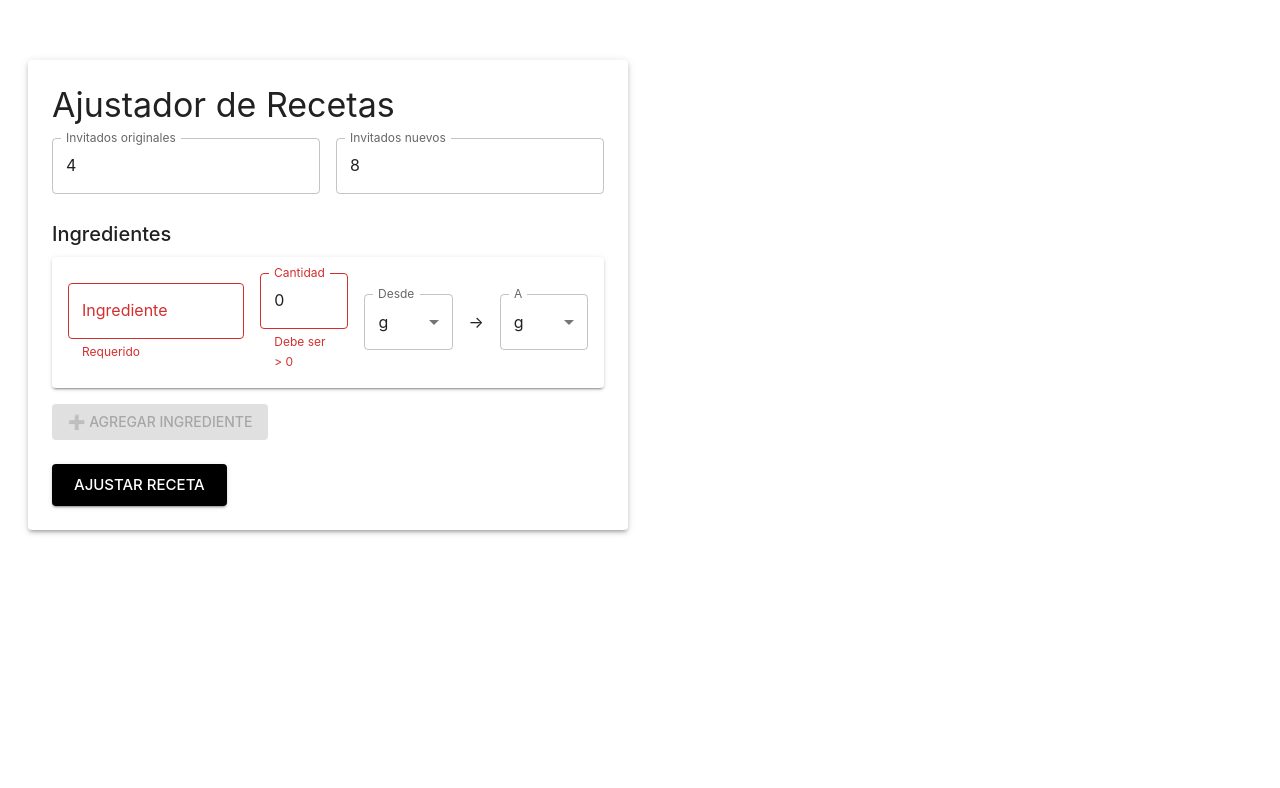
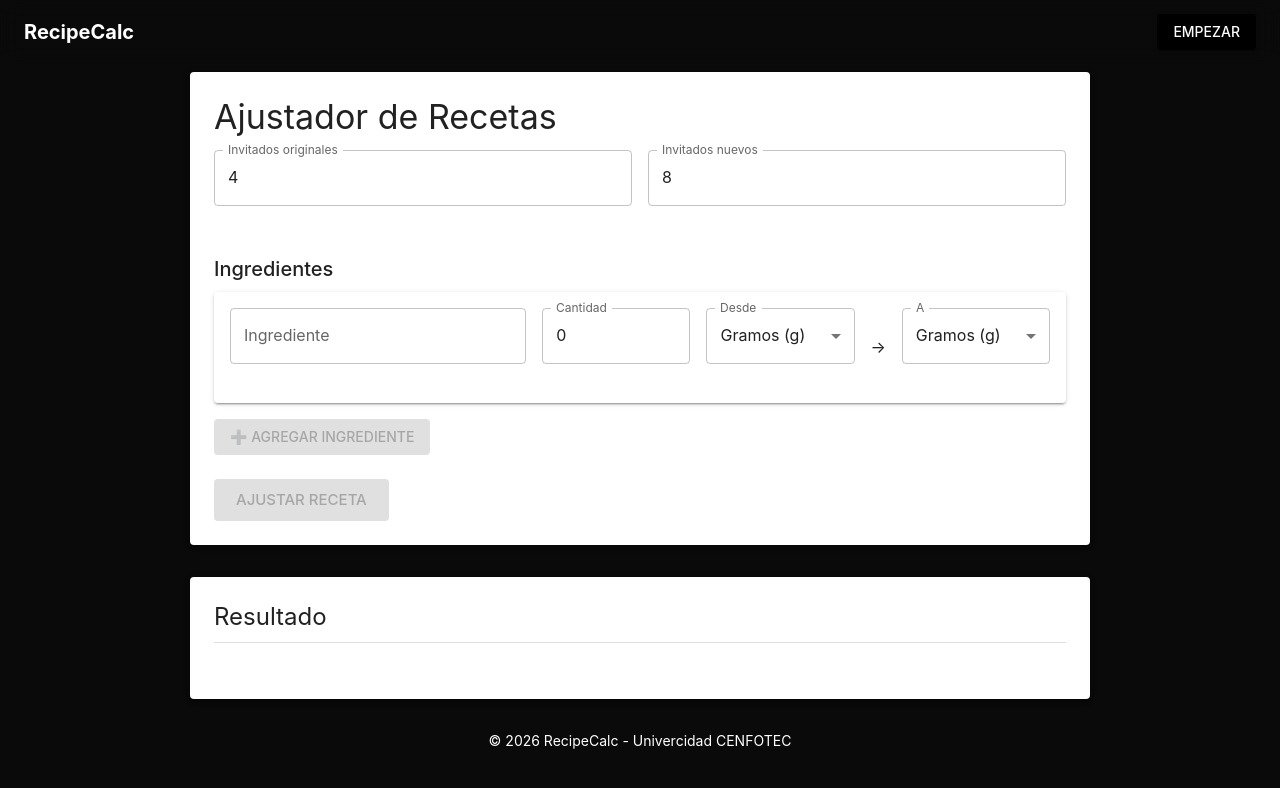
Before and after one commit to squirosac-creator/CalculadoraDeRecetas, a React (Vite) app: page /#/app in a window 1280 px wide. Shown: the top 788 px of the page. Built offline with nearby package versions, Linux system fonts and the light colour scheme.

Commit message:
mas unidades

```diff
--- a/src/components/IngredientsForm/IngredientsForm.tsx
+++ b/src/components/IngredientsForm/IngredientsForm.tsx
@@ -1,29 +1,63 @@
+/** @format */
+
 import type { Ingrediente } from "../../types";
-import { FACTORES } from "../../constants/units";
+import { UNIDADES, conversionValida, LABEL_UNIDADES } from "../../constants/units";
 
-import { Box, TextField, Select, MenuItem, Typography, Button, Paper, FormControl, InputLabel, FormHelperText } from "@mui/material";
+import {
+  Box,
+  TextField,
+  Select,
+  MenuItem,
+  Typography,
+  Button,
+  Paper,
+  FormControl,
+  InputLabel,
+  FormHelperText,
+} from "@mui/material";
+import { useState, useEffect } from "react";
 
 type Props = {
   ingredientes: Ingrediente[];
   onChange: (index: number, campo: keyof Ingrediente, valor: string | number) => void;
   onAdd: () => void;
+  onValidationChange?: (hayErrores: boolean) => void; // 👈 clave
 };
 
-export default function IngredientsForm({ ingredientes, onChange, onAdd }: Props) {
-  const conversionValida = (ing: Ingrediente) => !!FACTORES[ing.unidadEntrada]?.[ing.unidadSalida];
+export default function IngredientsForm({
+  ingredientes,
+  onChange,
+  onAdd,
+  onValidationChange,
+}: Props) {
+  const [touched, setTouched] = useState<
+    Record<number, Partial<Record<keyof Ingrediente, boolean>>>
+  >({});
 
-  const hayErrores = ingredientes.some((ing) => !ing.nombre.trim() || ing.cantidad <= 0 || !conversionValida(ing));
+  const esConversionValida = (ing: Ingrediente) =>
+    conversionValida(ing.unidadEntrada, ing.unidadSalida);
+
+  const hayErrores = ingredientes.some(
+    (ing) =>
+      !ing.nombre.trim() ||
+      ing.cantidad <= 0 ||
+      (!ing.unidadEntrada || !ing.unidadSalida ? false : !esConversionValida(ing)),
+  );
+
+  useEffect(() => {
+    onValidationChange?.(hayErrores);
+  }, [hayErrores]);
 
   return (
     <Box>
-      <Typography variant="h6" gutterBottom>
+      <Typography variant='h6' gutterBottom>
         Ingredientes
       </Typography>
 
       {ingredientes.map((ing, index) => {
         const errorNombre = !ing.nombre.trim();
         const errorCantidad = ing.cantidad <= 0;
-        const errorConversion = !conversionValida(ing);
+        const errorConversion = ing.unidadEntrada && ing.unidadSalida && !esConversionValida(ing);
 
         return (
           <Paper
@@ -38,55 +72,116 @@ export default function IngredientsForm({ ingredientes, onChange, onAdd }: Props
               alignItems: "center",
             }}
           >
-            {/* Nombre */}
             <TextField
-              label="Ingrediente"
+              label='Ingrediente'
               value={ing.nombre}
-              error={errorNombre}
-              helperText={errorNombre ? "Requerido" : ""}
+              error={!!(touched[index]?.nombre && errorNombre)}
+              helperText={touched[index]?.nombre && errorNombre ? "Requerido" : " "}
               onChange={(e) => onChange(index, "nombre", e.target.value)}
+              onBlur={() =>
+                setTouched((prev) => ({
+                  ...prev,
+                  [index]: { ...prev[index], nombre: true },
+                }))
+              }
             />
 
-            {/* Cantidad */}
             <TextField
-              label="Cantidad"
-              type="number"
+              label='Cantidad'
+              type='number'
               value={ing.cantidad}
-              error={errorCantidad}
-              helperText={errorCantidad ? "Debe ser > 0" : ""}
+              error={!!(touched[index]?.cantidad && errorCantidad)}
+              helperText={touched[index]?.cantidad && errorCantidad ? "Debe ser > 0" : " "}
               inputProps={{ min: 0 }}
               onChange={(e) => onChange(index, "cantidad", Number(e.target.value))}
+              onBlur={() =>
+                setTouched((prev) => ({
+                  ...prev,
+                  [index]: { ...prev[index], cantidad: true },
+                }))
+              }
             />
 
-            {/* Unidad entrada */}
             <FormControl>
               <InputLabel>Desde</InputLabel>
-              <Select label="Desde" value={ing.unidadEntrada} onChange={(e) => onChange(index, "unidadEntrada", e.target.value)}>
-                <MenuItem value="g">g</MenuItem>
-                <MenuItem value="kg">kg</MenuItem>
-                <MenuItem value="ml">ml</MenuItem>
-                <MenuItem value="l">l</MenuItem>
+              <Select
+                label='Desde'
+                value={ing.unidadEntrada}
+                displayEmpty
+                onChange={(e) => {
+                  const value = e.target.value;
+
+                  onChange(index, "unidadEntrada", value);
+
+                  if (!ing.unidadSalida) {
+                    onChange(index, "unidadSalida", value);
+                  }
+                }}
+                onBlur={() =>
+                  setTouched((prev) => ({
+                    ...prev,
+                    [index]: { ...prev[index], unidadEntrada: true },
+                  }))
+                }
+              >
+                <MenuItem value=''>
+                  <em>Seleccionar</em>
+                </MenuItem>
+
+                {UNIDADES.map((u) => (
+                  <MenuItem key={u} value={u}>
+                    {LABEL_UNIDADES[u]}
+                  </MenuItem>
+                ))}
               </Select>
+
+              <FormHelperText> </FormHelperText>
             </FormControl>
 
-            <Typography textAlign="center">→</Typography>
+            <Typography textAlign='center'>→</Typography>
 
-            {/* Unidad salida */}
-            <FormControl error={errorConversion}>
+            <FormControl error={!!(touched[index]?.unidadSalida && errorConversion)}>
               <InputLabel>A</InputLabel>
-              <Select label="A" value={ing.unidadSalida} onChange={(e) => onChange(index, "unidadSalida", e.target.value)}>
-                <MenuItem value="g">g</MenuItem>
-                <MenuItem value="kg">kg</MenuItem>
-                <MenuItem value="ml">ml</MenuItem>
-                <MenuItem value="l">l</MenuItem>
+              <Select
+                label='A'
+                value={ing.unidadSalida}
+                displayEmpty
+                onChange={(e) => {
+                  const value = e.target.value;
+
+                  onChange(index, "unidadSalida", value);
+
+                  if (!ing.unidadEntrada) {
+                    onChange(index, "unidadEntrada", value);
+                  }
+                }}
+                onBlur={() =>
+                  setTouched((prev) => ({
+                    ...prev,
+                    [index]: { ...prev[index], unidadSalida: true },
+                  }))
+                }
+              >
+                <MenuItem value=''>
+                  <em>Seleccionar</em>
+                </MenuItem>
+
+                {UNIDADES.map((u) => (
+                  <MenuItem key={u} value={u}>
+                    {LABEL_UNIDADES[u]}
+                  </MenuItem>
+                ))}
               </Select>
-              {errorConversion && <FormHelperText>Conversión inválida</FormHelperText>}
+
+              <FormHelperText>
+                {touched[index]?.unidadSalida && errorConversion ? "Conversión inválida" : " "}
+              </FormHelperText>
             </FormControl>
           </Paper>
         );
       })}
 
-      <Button variant="contained" onClick={onAdd} disabled={hayErrores}>
+      <Button variant='contained' onClick={onAdd} disabled={hayErrores}>
         ➕ Agregar ingrediente
       </Button>
     </Box>
--- a/src/components/RecipeForm/RecipeForm.tsx
+++ b/src/components/RecipeForm/RecipeForm.tsx
@@ -1,4 +1,6 @@
-import React from "react";
+/** @format */
+
+import React, { useState } from "react";
 import { Box, TextField, Typography, Button, Alert, Paper } from "@mui/material";
 
 type Props = {
@@ -20,8 +22,16 @@ export default function RecipeForm({
   error,
   children,
 }: Props) {
+  const [errorIngredientes, setErrorIngredientes] = useState(false);
+
   const errorInvitadosOriginales = invitadosOriginales <= 0;
   const errorInvitadosNuevos = invitadosNuevos <= 0;
+
+  const handleSubmit = () => {
+    if (errorInvitadosOriginales || errorInvitadosNuevos || errorIngredientes) return;
+
+    onSubmit();
+  };
 
   return (
     <Paper
@@ -33,42 +43,52 @@ export default function RecipeForm({
         mt: 4,
       }}
     >
-      <Typography variant="h4" gutterBottom>
+      <Typography variant='h4' gutterBottom>
         Ajustador de Recetas
       </Typography>
 
       {error && (
-        <Alert severity="error" sx={{ mb: 2 }}>
+        <Alert severity='error' sx={{ mb: 2 }}>
           {error}
         </Alert>
       )}
 
-      <Box display="grid" gridTemplateColumns={{ xs: "1fr", sm: "1fr 1fr" }} gap={2} mb={3}>
+      <Box display='grid' gridTemplateColumns={{ xs: "1fr", sm: "1fr 1fr" }} gap={2} mb={3}>
         <TextField
-          label="Invitados originales"
-          type="number"
+          label='Invitados originales'
+          type='number'
           value={invitadosOriginales}
           error={errorInvitadosOriginales}
-          helperText={errorInvitadosOriginales ? "Debe ser mayor que 0" : ""}
+          helperText={errorInvitadosOriginales ? "Debe ser mayor que 0" : " "}
           inputProps={{ min: 1 }}
           onChange={(e) => setInvitadosOriginales(Number(e.target.value))}
         />
 
         <TextField
-          label="Invitados nuevos"
-          type="number"
+          label='Invitados nuevos'
+          type='number'
           value={invitadosNuevos}
           error={errorInvitadosNuevos}
-          helperText={errorInvitadosNuevos ? "Debe ser mayor que 0" : ""}
+          helperText={errorInvitadosNuevos ? "Debe ser mayor que 0" : " "}
           inputProps={{ min: 1 }}
           onChange={(e) => setInvitadosNuevos(Number(e.target.value))}
         />
       </Box>
 
-      {/* Ingredientes */}
-      <Box mb={3}>{children}</Box>
+      <Box mb={3}>
+        {React.isValidElement(children)
+          ? React.cloneElement(children as any, {
+              onValidationChange: setErrorIngredientes,
+            })
+          : children}
+      </Box>
 
-      <Button variant="contained" size="large" onClick={onSubmit} disabled={errorInvitadosOriginales || errorInvitadosNuevos}>
+      <Button
+        variant='contained'
+        size='large'
+        onClick={handleSubmit}
+        disabled={errorInvitadosOriginales || errorInvitadosNuevos || errorIngredientes}
+      >
         Ajustar receta
       </Button>
     </Paper>
--- a/src/components/ResultList/ResultList.tsx
+++ b/src/components/ResultList/ResultList.tsx
@@ -1,3 +1,5 @@
+/** @format */
+
 import type { IngredienteResultado } from "../../types";
 import { Typography, List, ListItem, ListItemText, Paper, Divider } from "@mui/material";
 
@@ -6,8 +8,6 @@ type Props = {
 };
 
 export default function ResultList({ resultado }: Props) {
-  if (resultado.length === 0) return null;
-
   return (
     <Paper
       elevation={3}
@@ -16,7 +16,7 @@ export default function ResultList({ resultado }: Props) {
         mt: 4,
       }}
     >
-      <Typography variant="h5" gutterBottom>
+      <Typography variant='h5' gutterBottom>
         Resultado
       </Typography>
 
@@ -25,7 +25,11 @@ export default function ResultList({ resultado }: Props) {
       <List>
         {resultado.map((ing, i) => (
           <ListItem key={i} disableGutters>
-            <ListItemText primary={ing.nombre} secondary={`${ing.cantidad} ${ing.unidad}`} primaryTypographyProps={{ fontWeight: 500 }} />
+            <ListItemText
+              primary={ing.nombre}
+              secondary={`${ing.cantidad} ${ing.unidad}`}
+              primaryTypographyProps={{ fontWeight: 500 }}
+            />
           </ListItem>
         ))}
       </List>
--- a/src/constants/units.ts
+++ b/src/constants/units.ts
@@ -1,10 +1,52 @@
-export const FACTORES: Record<string, Record<string, number>> = {
-  g: { g: 1, kg: 0.001 },
-  kg: { g: 1000, kg: 1 },
-  ml: { ml: 1, l: 0.001 },
-  l: { ml: 1000, l: 1 },
+/** @format */
+
+export const UNIDADES = [
+  "g",
+  "kg",
+  "mg",
+  "oz",
+  "lb",
+  "ml",
+  "l",
+  "tsp",
+  "tbsp",
+  "cup",
+  "dash",
+  "pinch",
+];
+
+export const TIPO_UNIDAD: Record<string, "masa" | "volumen"> = {
+  g: "masa",
+  kg: "masa",
+  mg: "masa",
+  oz: "masa",
+  lb: "masa",
+  ml: "volumen",
+  l: "volumen",
+  tsp: "volumen",
+  tbsp: "volumen",
+  cup: "volumen",
+  dash: "volumen",
+  pinch: "volumen",
+};
+
+export const LABEL_UNIDADES: Record<string, string> = {
+  g: "Gramos (g)",
+  kg: "Kilogramos (kg)",
+  mg: "Miligramos (mg)",
+  oz: "Onzas (oz)",
+  lb: "Libras (lb)",
+
+  ml: "Mililitros (ml)",
+  l: "Litros (l)",
+  tsp: "Cucharadita (tsp)",
+  tbsp: "Cucharada (tbsp)",
+  cup: "Taza (cup)",
+  dash: "Chorrito (dash)",
+  pinch: "Pizca (pinch)",
 };
 
 export function conversionValida(origen: string, destino: string): boolean {
-  return !!FACTORES[origen]?.[destino];
+  if (!origen || !destino) return true;
+  return TIPO_UNIDAD[origen] === TIPO_UNIDAD[destino];
 }
--- /dev/null
+++ b/src/pages/RecipeApp/RecipeApp.css
@@ -0,0 +1,6 @@
+html, body, #root {
+  margin: 0;
+  padding: 0;
+  height: 100%;
+  background-color: #0a0a0a;
+}
--- a/src/pages/RecipeApp/RecipeApp.tsx
+++ b/src/pages/RecipeApp/RecipeApp.tsx
@@ -1,21 +1,36 @@
+/** @format */
+
 import RecipeForm from "../../components/RecipeForm/RecipeForm";
 import IngredientsForm from "../../components/IngredientsForm/IngredientsForm";
 import ResultList from "../../components/ResultList/ResultList";
 import { useState } from "react";
 import type { Ingrediente, IngredienteResultado } from "../../types";
+import { Box, Stack } from "@mui/material";
+import "./RecipeApp.css";
+import Navbar from "../../components/NavigationBar/NavigationBar";
+import Footer from "../../components/Footer/Footer";
 
 export default function RecipeApp() {
   const [invitadosOriginales, setInvitadosOriginales] = useState(4);
   const [invitadosNuevos, setInvitadosNuevos] = useState(8);
-  const [ingredientes, setIngredientes] = useState<Ingrediente[]>([{ nombre: "", cantidad: 0, unidadEntrada: "g", unidadSalida: "g" }]);
+  const [ingredientes, setIngredientes] = useState<Ingrediente[]>([
+    { nombre: "", cantidad: 0, unidadEntrada: "g", unidadSalida: "g" },
+  ]);
   const [resultado, setResultado] = useState<IngredienteResultado[]>([]);
   const [error, setError] = useState("");
 
   const agregarIngrediente = () => {
-    setIngredientes([...ingredientes, { nombre: "", cantidad: 0, unidadEntrada: "g", unidadSalida: "g" }]);
+    setIngredientes([
+      ...ingredientes,
+      { nombre: "", cantidad: 0, unidadEntrada: "g", unidadSalida: "g" },
+    ]);
   };
 
-  const actualizarIngrediente = (index: number, campo: keyof Ingrediente, valor: string | number) => {
+  const actualizarIngrediente = (
+    index: number,
+    campo: keyof Ingrediente,
+    valor: string | number,
+  ) => {
     const copia = [...ingredientes];
     copia[index] = { ...copia[index], [campo]: valor };
     setIngredientes(copia);
@@ -42,7 +57,9 @@ const enviarReceta = async () => {
     try {
       if (!validarFormulario()) return;
 
-    const response = await fetch("https://calculadoraderecetas-backend.onrender.com/ajustar-receta", {
+      const response = await fetch(
+        "https://calculadoraderecetas-backend.onrender.com/ajustar-receta",
+        {
           method: "POST",
           headers: { "Content-Type": "application/json" },
           body: JSON.stringify({
@@ -50,11 +67,11 @@ const enviarReceta = async () => {
             invitados_nuevos: invitadosNuevos,
             ingredientes,
           }),
-    });
+        },
+      );
 
       const data = await response.json();
       setResultado(data.ingredientes);
-
     } catch (error) {
       console.error("Error:", error);
       alert("Error conectando con el servidor");
@@ -62,7 +79,16 @@ const enviarReceta = async () => {
   };
 
   return (
-    <div style={{ padding: 20, maxWidth: 600 }}>
+    <>
+      <Navbar />
+
+      <Box
+        sx={{
+          display: "flex",
+          justifyContent: "center",
+        }}
+      >
+        <Stack sx={{ width: "100%", maxWidth: 900, paddingTop: 5 }}>
           <RecipeForm
             invitadosOriginales={invitadosOriginales}
             invitadosNuevos={invitadosNuevos}
@@ -71,10 +97,17 @@ const enviarReceta = async () => {
             onSubmit={enviarReceta}
             error={error}
           >
-        <IngredientsForm ingredientes={ingredientes} onChange={actualizarIngrediente} onAdd={agregarIngrediente} />
+            <IngredientsForm
+              ingredientes={ingredientes}
+              onChange={actualizarIngrediente}
+              onAdd={agregarIngrediente}
+            />
           </RecipeForm>
 
           <ResultList resultado={resultado} />
-    </div>
+        </Stack>
+      </Box>
+      <Footer />
+    </>
   );
 }
```
Lines whose indentation alone changed are shown as unchanged.
